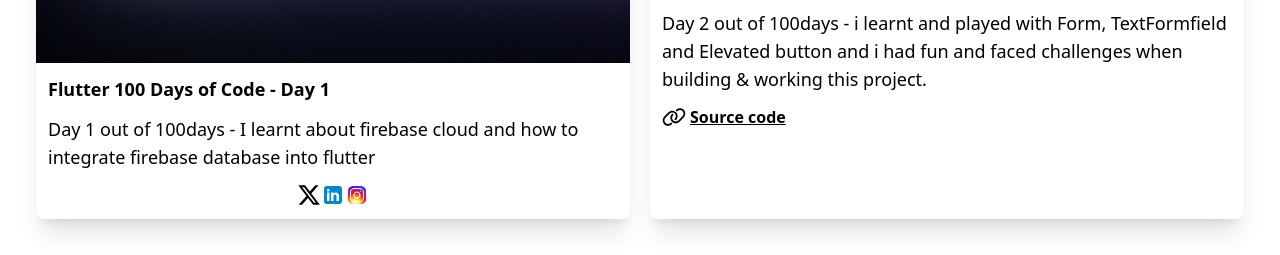
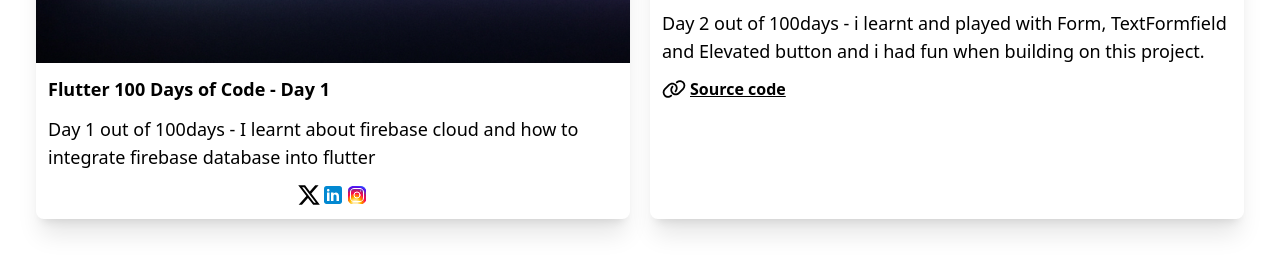
Before and after one commit to obaloluwaobi/obaloluwaobi.github.io, a plain HTML site: page flutter.html in a window 1280 px wide. Shown: the part 597-852 px from the top of the page. Drawn offline with Linux system fonts and the light colour scheme.

Commit message:
Update flutter.html

```diff
--- a/flutter.html
+++ b/flutter.html
@@ -55,7 +55,7 @@
             <iframe width="100%" height="400" src="https://www.youtube.com/embed/8TtxLgfrlEE" title="Day 2 out of 100days of coding challenge - simple minimalistic Login UI in Flutter" frameborder="0" allow="accelerometer; autoplay; clipboard-write; encrypted-media; gyroscope; picture-in-picture; web-share" allowfullscreen></iframe>
             <div class="p-3">
                 <h1 class="text-lg font-semibold mb-3">Flutter Simple Login&signup UI Design - Day 2 </h1>
-                <h1 class="text-lg mb-3"> Day 2 out of 100days - i learnt and played with Form, TextFormfield and Elevated button and i had fun and faced challenges when building & working this project.</h1>
+                <h1 class="text-lg mb-3"> Day 2 out of 100days - i learnt and played with Form, TextFormfield and Elevated button and i had fun when building on this project.</h1>
                 <a href="https://github.com/obaloluwaobi/Minimalistic_simple_login_ui_flutter" class="underline font-semibold inline-flex gap-1"><img src="images/link.svg" alt="link" class="w-6"> Source code</a>
             </div>
         </div>
```
